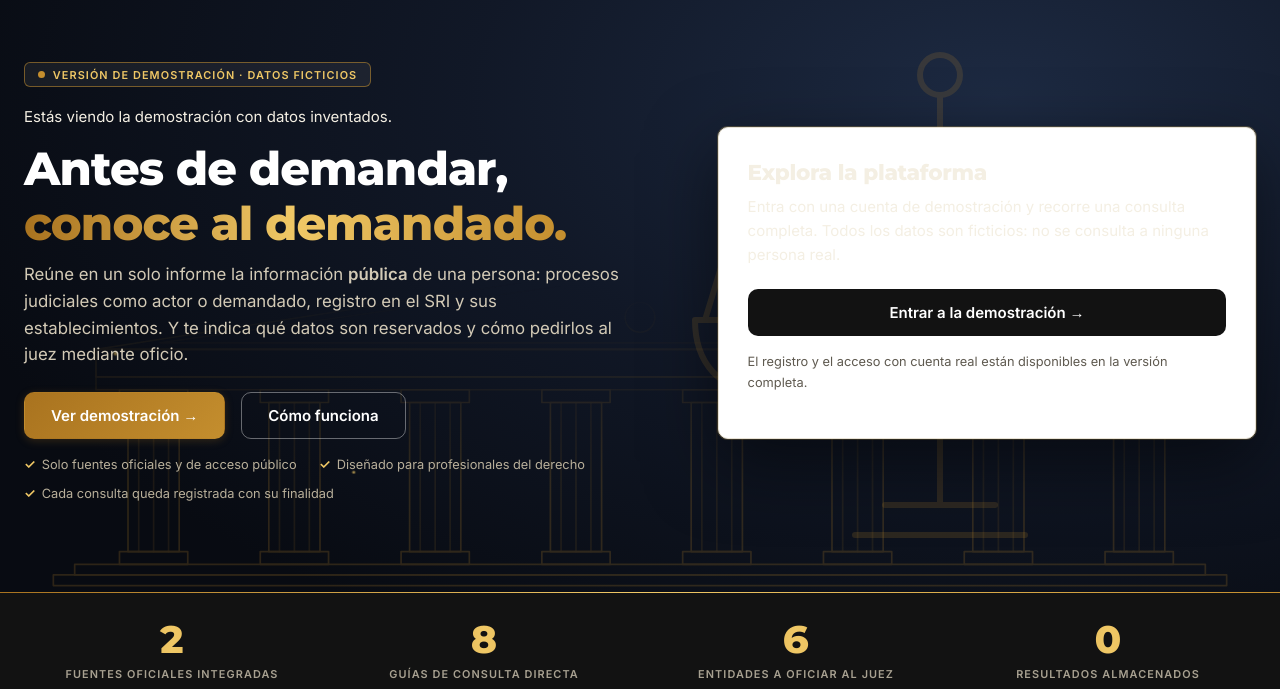
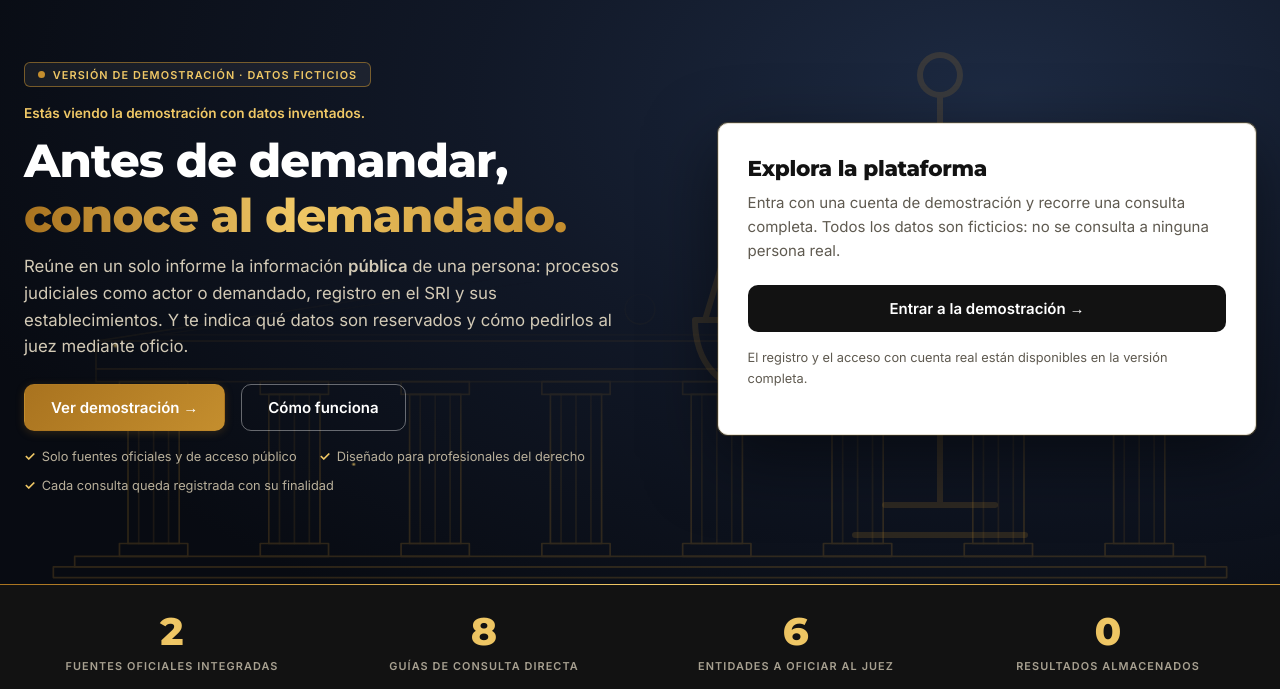
Before and after one commit to abgustavocajamarca-glitch/lexsearch-demo, a plain HTML site: page index.html in a window 1280 px wide. Shown: the part 111-800 px from the top of the page. Drawn offline with Linux system fonts and the light colour scheme.

Commit message:
LexSearch demo: corrige contraste del cuadro de acceso
Co-Authored-By: Claude Sonnet 5.5 <noreply@anthropic.com>

```diff
--- a/styles.css
+++ b/styles.css
@@ -443,3 +443,9 @@ td .mono { background: var(--crema); border: 1px solid var(--linea); border-radi
 .g-barra-c { fill: var(--oro); } .g-barra-r { fill: var(--obsidiana); }
 .g-etq { font: 600 11px var(--f-texto); fill: var(--pizarra); }
 .g-num { font: 700 11px var(--f-mono); fill: var(--obsidiana); }
+
+/* El cuadro de acceso es blanco aunque el héroe sea oscuro */
+.acceso-card { color: var(--obsidiana); }
+.acceso-estatico h2 { color: var(--obsidiana); }
+.acceso-estatico p { color: var(--pizarra); }
+.nota-demo { font: 600 .85rem var(--f-texto); color: #f0c866; margin: 0 0 .8rem; }
```
Also changed, not shown: demo-data.json (+1 -1 lines).
